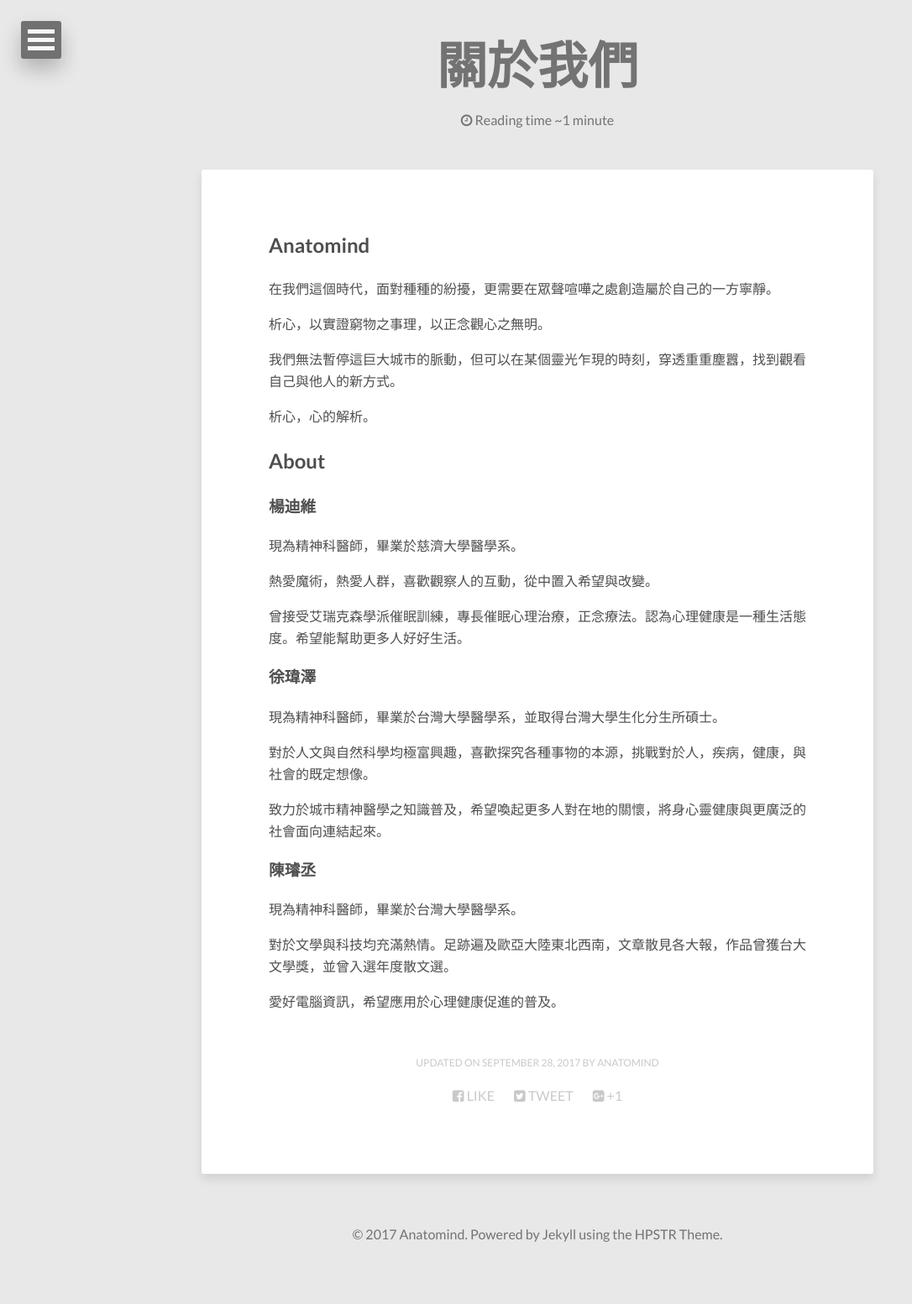
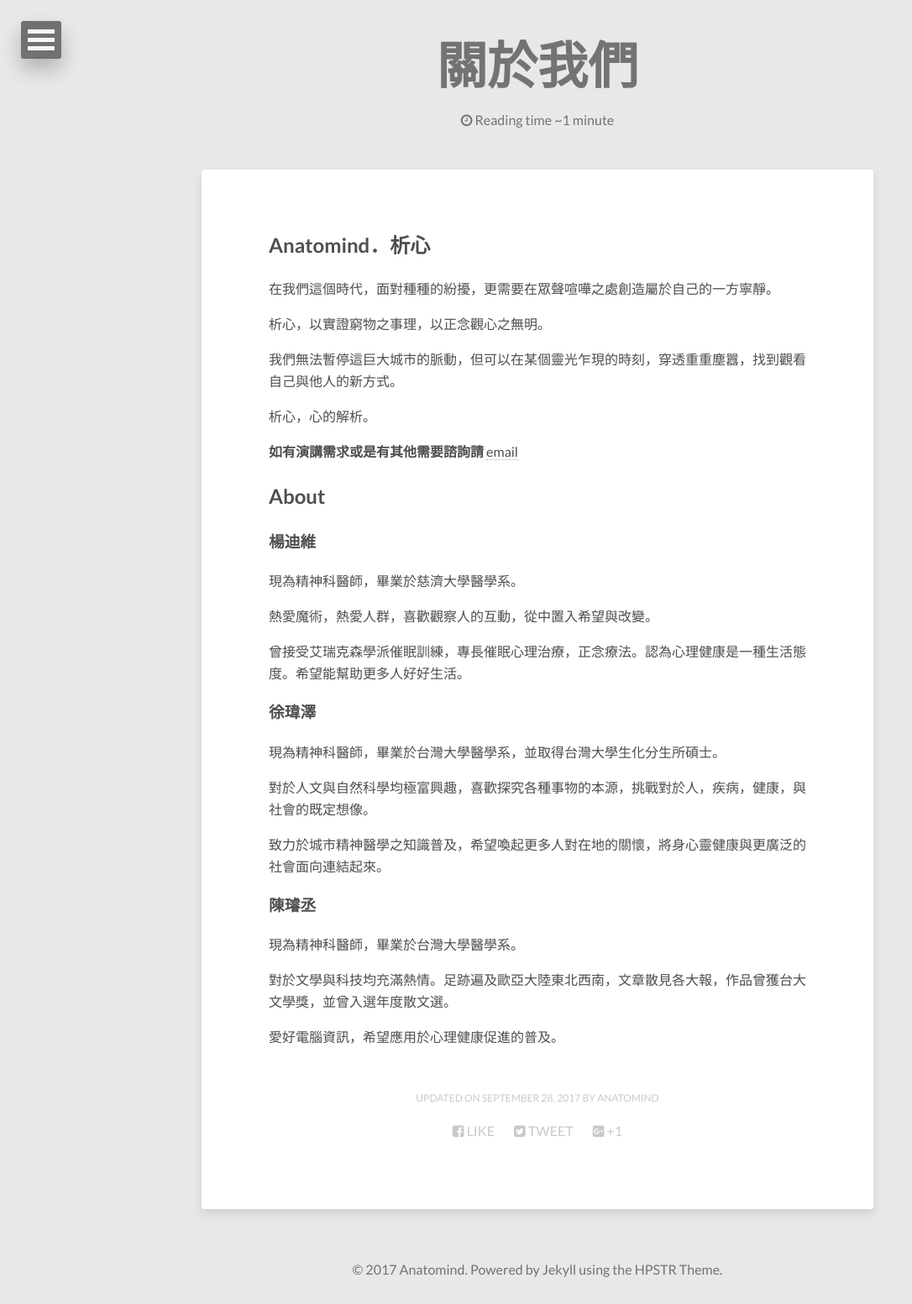
Before and after one commit to anatomind/anatomind.github.io, a Jekyll site: the page built from about/index.md, in a window 1280 px wide. Shown: the whole page at 84% size, without its empty margins (0-1086 px from the left). Built offline with Jekyll 4.4.1, drawn with Linux system fonts in a browser that asks for light colours; nearby versions of some CDN libraries; before the commit the page ends 1511 px from its top, so only the background shows below that.

Commit message:
add email to about and fix bugs

```diff
--- a/about/index.md
+++ b/about/index.md
@@ -5,7 +5,7 @@
 comments: false
 modified: 2017-09-28
 ---
-## Anatomind
+## Anatomind．析心
 
 在我們這個時代，面對種種的紛擾，更需要在眾聲喧嘩之處創造屬於自己的一方寧靜。
 
@@ -14,6 +14,8 @@
 我們無法暫停這巨大城市的脈動，但可以在某個靈光乍現的時刻，穿透重重塵囂，找到觀看自己與他人的新方式。
 
 析心，心的解析。
+
+**如有演講需求或是有其他需要諮詢請** [email](mailto:anatomymind@gmail.com)
 
 ## About
 ### 楊迪維
```
Also changed, not shown: _posts/2017-08-28-Satir01.md (+2 -2 lines).
